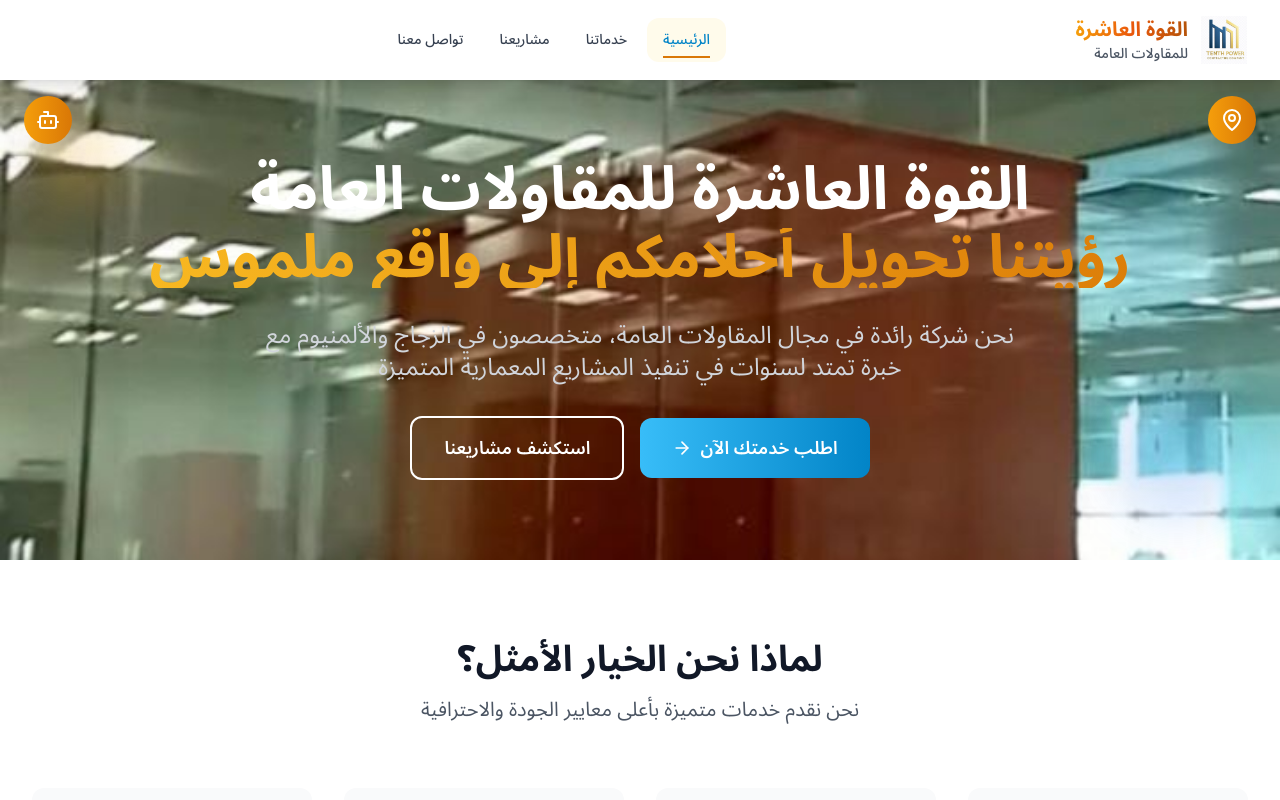
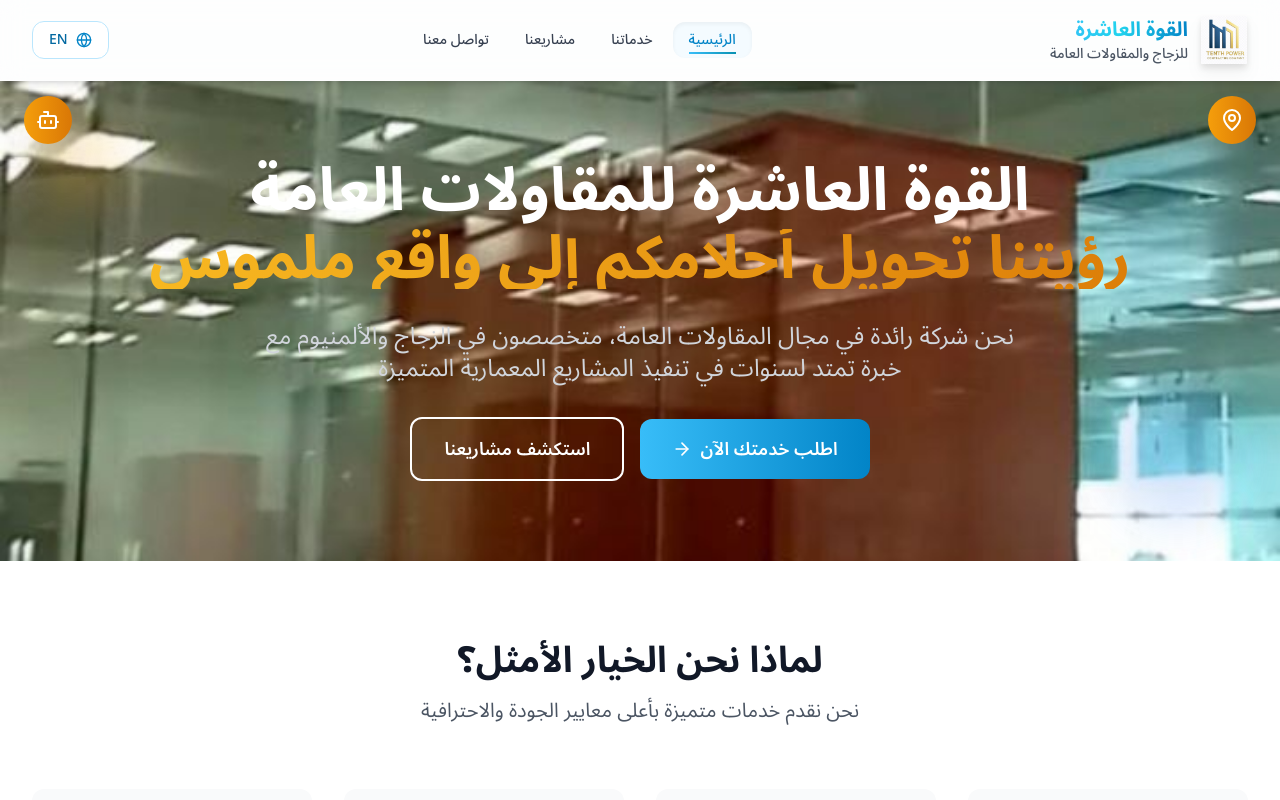
Before and after one commit to waheeb71/Tenth_Power, a React (Vite) app: page / in a window 1280 px wide. Shown: the top 800 px of the page. Built offline with nearby package versions, Linux system fonts and the light colour scheme.

Commit message:
Initial commit9

```diff
--- a/src/components/Header.tsx
+++ b/src/components/Header.tsx
@@ -1,50 +1,43 @@
 import React, { useState } from 'react';
 import { Link, useLocation } from 'react-router-dom';
-import { Menu, X, Globe, Settings } from 'lucide-react';
+import { Menu, X, Globe } from 'lucide-react';
 import { useLanguage } from '../contexts/LanguageContext';
-
 
 const Header: React.FC = () => {
   const [isMenuOpen, setIsMenuOpen] = useState(false);
   const { language, toggleLanguage, t } = useLanguage();
-
   const location = useLocation();
 
   const navigation = [
     { name: t('nav.home'), href: '/' },
-   /* { name: t('nav.about'), href: '/about' },*/
     { name: t('nav.services'), href: '/services' },
     { name: t('nav.projects'), href: '/projects' },
-    { name: t('nav.contact'), href: '/contact' }
+    { name: t('nav.contact'), href: '/contact' },
   ];
 
   const isActive = (path: string) => location.pathname === path;
 
   return (
-    <header className="bg-white shadow-lg sticky top-0 z-50">
+    <header className="backdrop-blur-md bg-white/70 shadow-md sticky top-0 z-50 border-b border-white/30">
       <div className="max-w-7xl mx-auto px-4 sm:px-6 lg:px-8">
         <div className="flex justify-between items-center h-20">
+
           {/* Logo */}
           <Link to="/" className="flex items-center space-x-3 rtl:space-x-reverse">
             <img
               src="/logo.png"
               alt="شعار الشركة"
-    className="w-12 h-12 object-contain"
+              className="w-12 h-12 object-contain drop-shadow-lg hover:scale-105 transition-transform duration-300"
             />
             <div className="flex flex-col">
-           <div>
-  <h3
-    className="text-xl font-extrabold bg-gradient-to-r from-amber-500 via-orange-600 to-amber-700 bg-clip-text text-transparent"
-  >
+              <h3 className="text-xl font-extrabold bg-gradient-to-r from-sky-400 via-cyan-400 to-sky-600 bg-clip-text text-transparent">
                 القوة العاشرة
               </h3>
               <p className="text-gray-600 text-sm font-medium">
-    للمقاولات العامة
+                للزجاج والمقاولات العامة
               </p>
             </div>
-            </div>
           </Link>
-
 
           {/* Desktop Navigation */}
           <nav className="hidden md:flex items-center space-x-1 rtl:space-x-reverse">
@@ -52,40 +45,37 @@ const Header: React.FC = () => {
               <Link
                 key={item.href}
                 to={item.href}
-                className={`px-4 py-3 rounded-xl text-sm font-medium transition-all duration-300 relative group ${
+                className={`relative px-4 py-2 rounded-xl text-sm font-medium transition-all duration-300 group ${
                   isActive(item.href)
-                    ? 'text-sky-600 bg-amber-50'
-                    : 'text-gray-700 hover:text-sky-600 hover:bg-gray-100'
+                    ? 'text-sky-600 bg-sky-50/70 shadow-inner'
+                    : 'text-gray-700 hover:text-sky-600 hover:bg-white/40'
                 }`}
               >
                 {item.name}
-                {/* Underline Animation */}
                 <span
-                  className={`absolute bottom-1 left-4 right-4 h-0.5 bg-amber-600 transform scale-x-0 group-hover:scale-x-100 transition-transform duration-300 ${
+                  className={`absolute bottom-1 left-4 right-4 h-0.5 bg-gradient-to-r from-sky-400 to-cyan-600 transform scale-x-0 group-hover:scale-x-100 transition-transform duration-300 ${
                     isActive(item.href) ? 'scale-x-100' : ''
                   }`}
                 ></span>
               </Link>
             ))}
           </nav>
-          {/* Language Toggle & Admin */}
 
+          {/* Language Toggle */}
           <div className="hidden md:flex items-center space-x-3 rtl:space-x-reverse">
-            {/* Language Toggle
             <button
               onClick={toggleLanguage}
-              className="flex items-center space-x-2 rtl:space-x-reverse px-4 py-2.5 bg-gray-100 hover:bg-gray-200 text-gray-800 rounded-xl transition-all duration-200 font-medium text-sm group"
+              className="flex items-center space-x-2 rtl:space-x-reverse px-4 py-2 bg-white/60 hover:bg-white/80 text-sky-700 border border-sky-200 rounded-xl transition-all duration-300 font-medium text-sm backdrop-blur-md"
             >
-              <Globe className="w-4 h-4 group-hover:rotate-12 transition-transform" />
+              <Globe className="w-4 h-4 text-sky-600" />
               <span>{language === 'ar' ? 'EN' : 'ع'}</span>
-            </button>*/}
-
+            </button>
           </div>
 
           {/* Mobile menu button */}
           <button
             onClick={() => setIsMenuOpen(!isMenuOpen)}
-            className="md:hidden inline-flex items-center justify-center p-2 rounded-lg text-gray-400 hover:text-gray-500 hover:bg-gray-100 transition-colors duration-200"
+            className="md:hidden inline-flex items-center justify-center p-2 rounded-lg text-sky-600 hover:bg-sky-50 transition-all duration-200"
           >
             {isMenuOpen ? <X className="w-6 h-6" /> : <Menu className="w-6 h-6" />}
           </button>
@@ -94,7 +84,7 @@ const Header: React.FC = () => {
         {/* Mobile Navigation */}
         {isMenuOpen && (
           <div className="md:hidden">
-            <div className="px-2 pt-2 pb-3 space-y-1 bg-white border-t border-gray-200">
+            <div className="px-2 pt-2 pb-3 space-y-1 bg-white/80 border-t border-sky-100 backdrop-blur-md rounded-b-2xl shadow-lg">
               {navigation.map((item) => (
                 <Link
                   key={item.href}
@@ -102,24 +92,22 @@ const Header: React.FC = () => {
                   onClick={() => setIsMenuOpen(false)}
                   className={`block px-3 py-2 rounded-lg text-base font-medium transition-all duration-200 ${
                     isActive(item.href)
-                      ? 'text-sky-600 bg-amber-50'
-                      : 'text-gray-700 hover:text-sky-600 hover:bg-gray-50'
+                      ? 'text-sky-600 bg-sky-50'
+                      : 'text-gray-700 hover:text-sky-600 hover:bg-white/60'
                   }`}
                 >
                   {item.name}
                 </Link>
               ))}
 
-              <div className="flex items-center space-x-4 rtl:space-x-reverse px-3 py-2">
+              <div className="flex items-center justify-between px-3 py-3">
                 <button
                   onClick={toggleLanguage}
-                  className="flex items-center space-x-2 rtl:space-x-reverse px-3 py-2 rounded-lg border border-gray-300 hover:bg-gray-50 transition-colors duration-200"
+                  className="flex items-center space-x-2 rtl:space-x-reverse px-3 py-2 rounded-lg border border-sky-200 text-sky-700 hover:bg-sky-50 transition-all duration-200"
                 >
                   <Globe className="w-4 h-4" />
                   <span className="text-sm font-medium">{language === 'ar' ? 'EN' : 'ع'}</span>
                 </button>
-
-
               </div>
             </div>
           </div>
```
Lines whose indentation alone changed are shown as unchanged.
